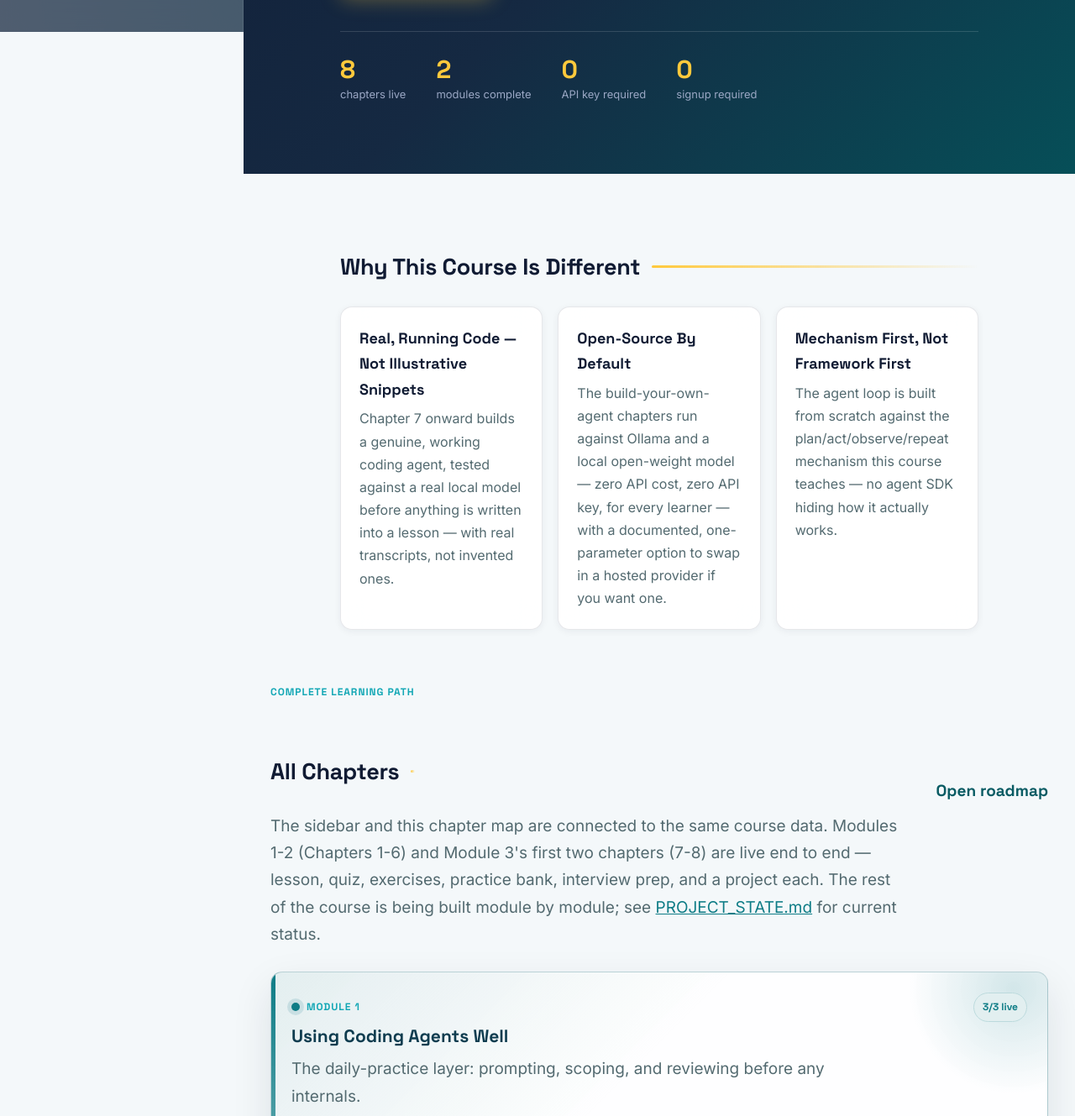
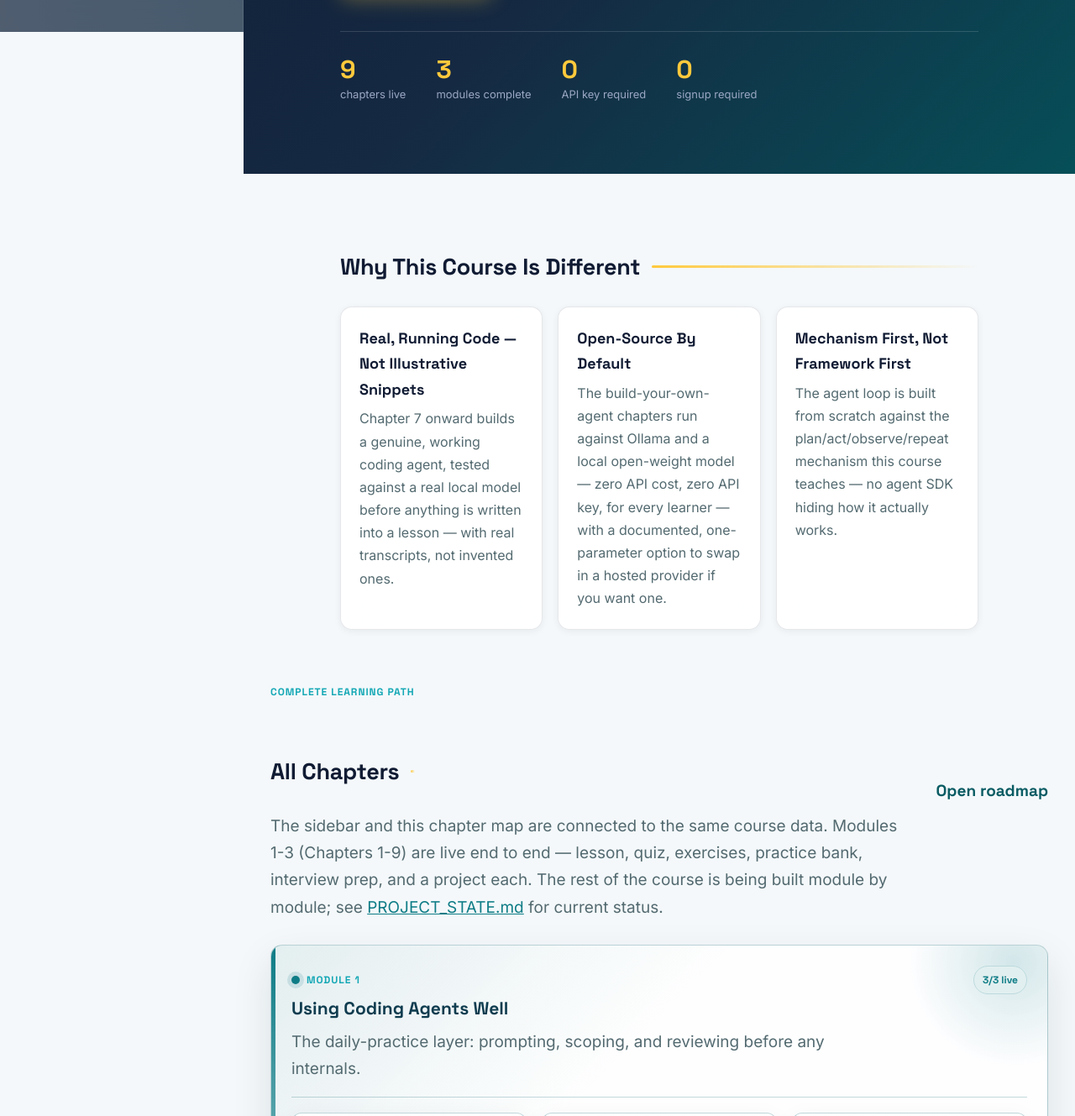
Before and after one commit to TechNaom/ai-coding-agents-for-everyone, a plain HTML site: page index.html in a window 1280 px wide. Shown: the part 762-2091 px from the top of the page at 84% size. Drawn offline with Linux system fonts and the light colour scheme.

Commit message:
Bump homepage/roadmap stats to reflect Module 3 completion
9 chapters live, 3 modules complete; Chapter 9's roadmap entry now
links to its real, live lesson instead of showing coming-soon.

Co-Authored-By: Claude Sonnet 5 <noreply@anthropic.com>

```diff
--- a/index.html
+++ b/index.html
@@ -48,8 +48,8 @@
       <a href="#chapters" class="btn-secondary">Browse chapters</a>
     </div>
     <div class="hero-stats">
-      <div><strong>8</strong><span>chapters live</span></div>
-      <div><strong>2</strong><span>modules complete</span></div>
+      <div><strong>9</strong><span>chapters live</span></div>
+      <div><strong>3</strong><span>modules complete</span></div>
       <div><strong>0</strong><span>API key required</span></div>
       <div><strong>0</strong><span>signup required</span></div>
     </div>
@@ -83,10 +83,9 @@
     </div>
     <p class="section-intro">
       The sidebar and this chapter map are connected to the same course
-      data. Modules 1-2 (Chapters 1-6) and Module 3's first two chapters
-      (7-8) are live end to end — lesson, quiz, exercises, practice
-      bank, interview prep, and a project each. The rest of the course
-      is being built module by module; see
+      data. Modules 1-3 (Chapters 1-9) are live end to end — lesson,
+      quiz, exercises, practice bank, interview prep, and a project
+      each. The rest of the course is being built module by module; see
       <a href="https://github.com/TechNaom/ai-coding-agents-for-everyone/blob/main/PROJECT_STATE.md">PROJECT_STATE.md</a>
       for current status.
     </p>
```
Also changed, not shown: docs/curriculum/index.html (+1 -1 lines).
